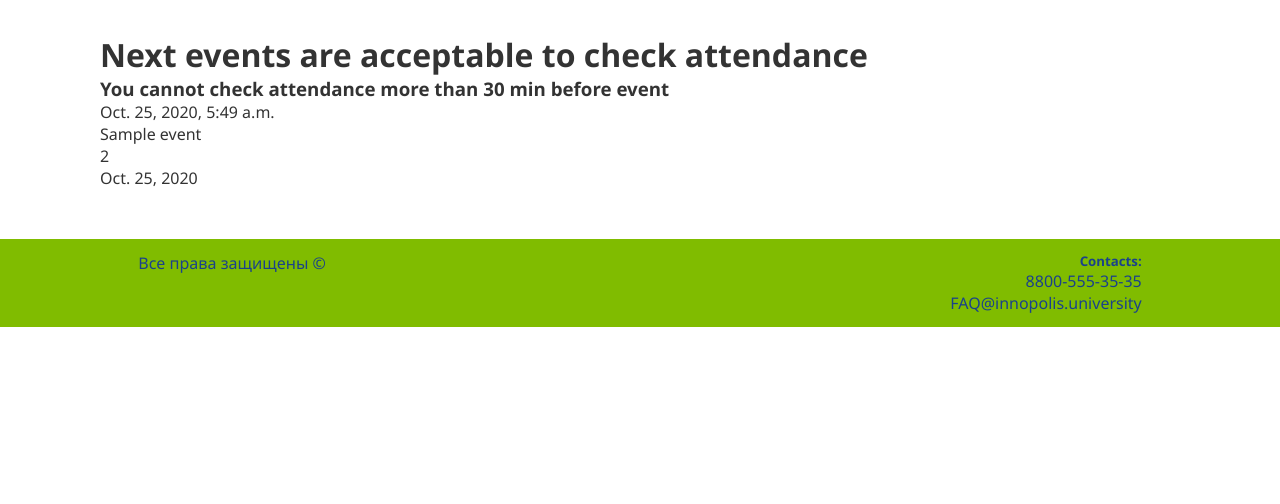
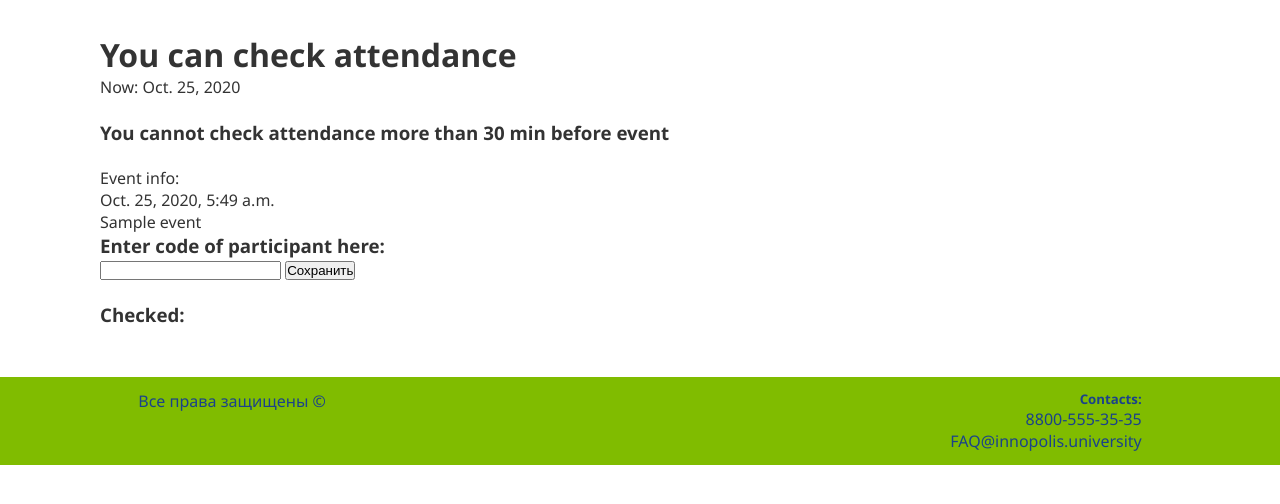
Before and after one commit to IU-BS2-FSE-project/InnoClubs, a Django app: page /attendance/#/eventsList/1/check_attendance in a window 1280 px wide. Shown: the part 89-593 px from the top of the page. Run offline with Django 3.2, Linux system fonts and the light colour scheme; a user stored in the database is signed in; tables that the repository leaves empty hold one stand-in row (values such as "Sample post").

Commit message:
attendance system implemented

```diff
--- a/InnoClubs/InnoClubs/apps/attendance/urls.py
+++ b/InnoClubs/InnoClubs/apps/attendance/urls.py
@@ -6,4 +6,5 @@ urlpatterns = [
     path('profile/', views.profile, name='profile'),
     path('<str:club_url>/eventsList/', views.events_list, name='events_list'),
     path('<str:club_url>/eventsList/<int:event_id>/check_attendance', views.check_attendance, name='check_attendance'),
+    path('<str:club_url>/eventsList/<int:event_id>/view_code', views.view_code, name='view_code'),
 ]
--- a/InnoClubs/InnoClubs/apps/attendance/views.py
+++ b/InnoClubs/InnoClubs/apps/attendance/views.py
@@ -1,3 +1,5 @@
+import random
+
 from django.shortcuts import render
 from django.shortcuts import render, redirect
 from django.contrib import auth
@@ -11,6 +13,8 @@ Event = apps.get_model('clubs', 'Event')
 OneTimeEvent = apps.get_model('clubs', 'OneTimeEvent')
 Student = apps.get_model('clubs', 'Student')
 Attendance = apps.get_model('clubs', 'Attendance')
+ClubAdmin = apps.get_model('clubs', 'ClubAdmin')
+codes = {}
 
 
 def profile(request):
@@ -63,6 +67,11 @@ def check_attendance(request, club_url, event_id):
     args ={}
     club = Club.objects.get(club_url=club_url)
     user = auth.get_user(request)
+    try:
+        isAdmin = ClubAdmin.objects.get(club=club, student=user.student)
+    except ObjectDoesNotExist:
+        return HttpResponseRedirect(reverse('view_code', args=(club_url, event_id)))
+
     event = Event.objects.get(id=event_id)
     try:
         attendance = Attendance.objects.get(event=event_id, date__date=datetime.date.today())
@@ -73,6 +82,28 @@ def check_attendance(request, club_url, event_id):
     args['user'] = user
     args['club'] = club
     args['attendance'] = attendance
+    args['time'] = datetime.date.today()
+    try:
+        if request.method == "POST":
+            code = request.POST.get("code")
+            attended_user = codes.get(int(code))
+            attendance.attended.add(attended_user.student)
+            args['check'] = attended_user
+        return render(request, "attendance/check_attendance.html", args)
+    except AttributeError:
+        return render(request, "attendance/check_attendance.html", args)
+
+
+def view_code(request, club_url, event_id):
+    args ={}
+    club = Club.objects.get(club_url=club_url)
+    user = auth.get_user(request)
+    event = Event.objects.get(id=event_id)
+    code = random.randint(100000, 999999)
+    args['code'] = code
+    codes[code] = user
+    args['user'] = user
+    args['club'] = club
     args['check'] = datetime.date.today()
 
-    return render(request, "attendance/check_attendance.html", args)
+    return render(request, "attendance/code.html", args)
--- a/InnoClubs/InnoClubs/templates/attendance/check_attendance.html
+++ b/InnoClubs/InnoClubs/templates/attendance/check_attendance.html
@@ -7,10 +7,24 @@
     <link rel="stylesheet" type="text/css" href="{% static 'css/news.css' %}">{% endblock %}
 
 {% block content %}
-    <h1>Next events are acceptable to check attendance</h1>
+    <h1>You can check attendance</h1>
+    <p>Now: {{time}}</p>
+    <br>
     <h3>You cannot check attendance more than 30 min before event</h3>
+    <br>
+    <p>Event info:<br>
     {{attendance.date}}<br>
-    {{attendance.event}}<br>
-    {{attendance.id}}<br>
-    {{check}}<br>
-{% endblock %}w
+        {{attendance.event}}<br></p>
+
+<h3>Enter code of participant here:</h3>
+<form method="POST">{% csrf_token %}
+<input type="text" name="code">
+    <input type="submit" value="Сохранить" >
+</form>
+{%if check%}<p>{{check}} added successfully</p>{%endif%}
+<br>
+<h3>Checked:</h3>
+{%for person in attendance.attended.all%}
+{{person}}
+{%endfor%}
+{% endblock %}
--- a/InnoClubs/InnoClubs/templates/clubs/pageOfClub.html
+++ b/InnoClubs/InnoClubs/templates/clubs/pageOfClub.html
@@ -9,9 +9,7 @@
         <img src="{{ club.club_logo.url }}" alt="Avatar" class="avatar" width="60%" height="170"><br><br>
         <ul class="menu">
             <li><a href="#">Join Club</a></li>
-            {% if rights %}
-                <li><a href="{% url 'events_list' club.club_url %}">Check attendance</a></li>
-            {% endif %}
+            <li><a href="{% url 'events_list' club.club_url %}">Check attendance</a></li>
             <li><a href="https://t.me/{{chat}}">Club's Chat</a></li>
             {% if rights == "Admin"%}
             <li><a href="{% url 'administration' club.club_url %}">Club's Administration</a></li>
```
Also changed, not shown: InnoClubs/InnoClubs/templates/attendance/code.html (added, +13 -0 lines).
